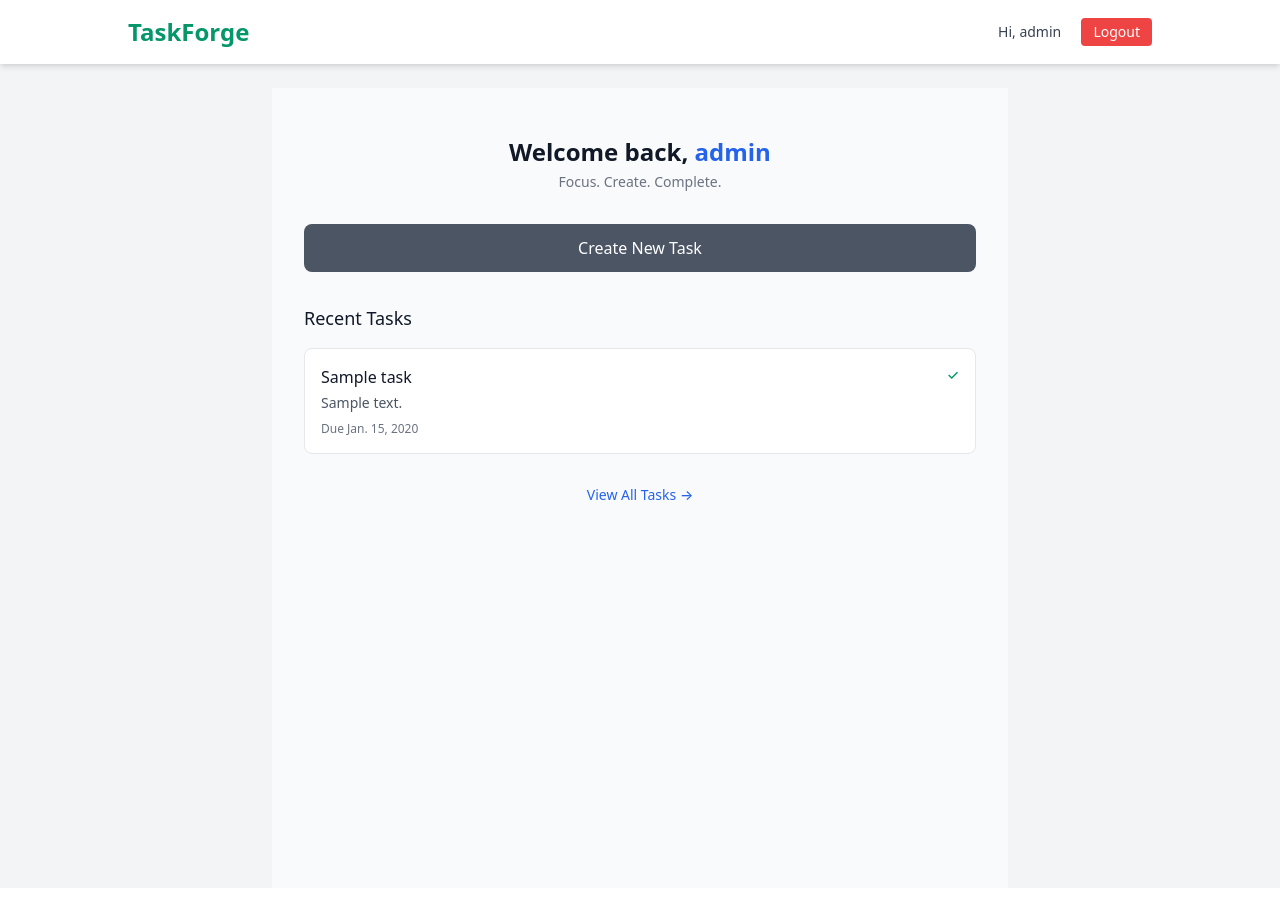
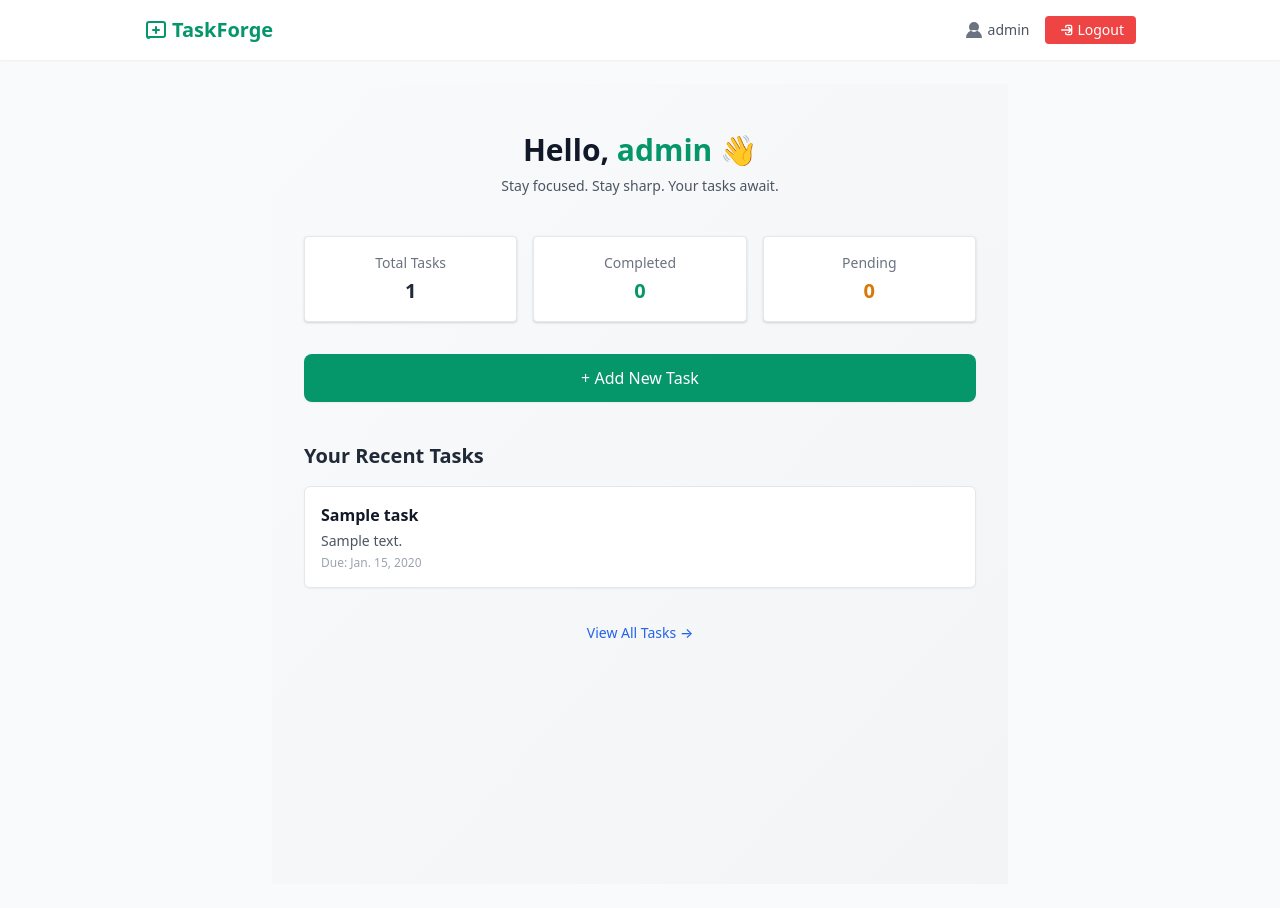
Before and after one commit to gomugomucode/Taskmanager, a Django app: page / in a window 1280 px wide. Before the commit the page ends 500 px from the top, so only its background shows below. Run offline with Django 5.2, Linux system fonts and the light colour scheme; a user stored in the database is signed in; tables that the repository leaves empty hold one stand-in row (values such as "Sample post"); some libraries are stand-ins or nearby versions.

Commit message:
adding minimal styling to webpage sections

```diff
--- a/taskmanager/tasks/models.py
+++ b/taskmanager/tasks/models.py
@@ -4,11 +4,17 @@
 # Create your models here.
 # creating the task model here
 
+
 class Task(models.Model):
+    STATUS_CHOICES = [
+    ('pending', 'Pending'),
+    ('in_progress', 'In Progress'),
+    ('completed', 'Completed'),
+]
     user = models.ForeignKey(User, on_delete=models.CASCADE)
     title = models.CharField(max_length=255)
     description = models.TextField(blank=True)
-    completed = models.BooleanField(default=False)
+    status = models.CharField(max_length=20, choices=STATUS_CHOICES, default='pending')
     due_date = models.DateField(null=True, blank=True)
     created_at = models.DateTimeField(auto_now_add=True)
 
--- a/taskmanager/templates/tasks/base.html
+++ b/taskmanager/templates/tasks/base.html
@@ -6,35 +6,63 @@
   <meta name="viewport" content="width=device-width, initial-scale=1.0">
   <link href="https://cdn.jsdelivr.net/npm/tailwindcss@2.2.19/dist/tailwind.min.css" rel="stylesheet">
 </head>
-<body class="bg-gray-100 text-gray-800 font-sans">
+
+<body class="bg-gray-50 text-gray-800 font-sans">
 
   <!-- Header -->
-    <header class="bg-white shadow-md py-4 px-6 mb-6">
-        <nav class="flex justify-between items-center max-w-5xl mx-auto">
-            <a href="{% url 'home' %}" class="text-2xl font-bold text-green-600 hover:text-green-700">
+  <header class="bg-white shadow-sm">
+  <div class="max-w-5xl mx-auto flex justify-between items-center px-4 py-4">
+
+    <!-- Brand -->
+    <a href="{% url 'home' %}" class="text-xl font-bold text-green-600 hover:text-green-700 flex items-center gap-1">
+      <svg xmlns="http://www.w3.org/2000/svg" class="h-6 w-6 text-green-600" fill="none" viewBox="0 0 24 24" stroke="currentColor">
+        <path stroke-linecap="round" stroke-linejoin="round" stroke-width="2" d="M9 12h6m-3 -3v6m-7 4h14a2 2 0 002 -2V6a2 2 0 00-2 -2H5a2 2 0 00-2 2v12a2 2 0 002 2z" />
+      </svg>
       TaskForge
     </a>
 
-            <div class="space-x-4">
+    <!-- Navigation -->
+    <div class="flex items-center space-x-4 text-sm">
+
       {% if user.is_authenticated %}
-                    <span class="text-sm text-gray-700">Hi, {{ user.username }}</span>
+        <span class="text-gray-600 flex items-center gap-1">
+          <svg xmlns="http://www.w3.org/2000/svg" class="h-5 w-5 text-gray-500" viewBox="0 0 20 20" fill="currentColor">
+            <path d="M10 12a5 5 0 100-10 5 5 0 000 10zM2 18a8 8 0 0116 0H2z" />
+          </svg>
+          {{ user.username }}
+        </span>
 
+        <!-- Logout Button -->
         <form method="POST" action="{% url 'logout' %}" class="inline">
           {% csrf_token %}
-                        <button type="submit" class="text-sm text-white bg-red-500 px-3 py-1 rounded hover:bg-red-600">
+          <button type="submit" class="flex items-center gap-1 text-white bg-red-500 px-3 py-1 rounded hover:bg-red-600 transition">
+            <svg xmlns="http://www.w3.org/2000/svg" class="h-4 w-4" fill="none" viewBox="0 0 24 24" stroke="currentColor">
+              <path stroke-linecap="round" stroke-linejoin="round" stroke-width="2" d="M17 16l4-4m0 0l-4-4m4 4H7m6 4v1a2 2 0 002 2h5a2 2 0 002-2V7a2 2 0 00-2-2h-5a2 2 0 00-2 2v1" />
+            </svg>
             Logout
           </button>
         </form>
       {% else %}
-                    <a href="{% url 'login' %}" class="text-sm text-blue-600 hover:underline">Login</a>
-                    <a href="{% url 'signup' %}" class="text-sm text-blue-600 hover:underline">Signup</a>
+        <a href="{% url 'login' %}" class="flex items-center gap-1 text-blue-600 hover:underline">
+          <svg xmlns="http://www.w3.org/2000/svg" class="h-4 w-4" viewBox="0 0 20 20" fill="currentColor">
+            <path d="M10 2a8 8 0 100 16 8 8 0 000-16zm2 9H6a1 1 0 010-2h6a1 1 0 010 2z" />
+          </svg>
+          Login
+        </a>
+        <a href="{% url 'signup' %}" class="flex items-center gap-1 text-blue-600 hover:underline">
+          <svg xmlns="http://www.w3.org/2000/svg" class="h-4 w-4" viewBox="0 0 20 20" fill="currentColor">
+            <path d="M8 9a3 3 0 016 0v1a3 3 0 01-6 0V9zM4 15a4 4 0 018 0H4z" />
+          </svg>
+          Signup
+        </a>
       {% endif %}
     </div>
-        </nav>
+  </div>
 </header>
 
-    <!-- Main content -->
-    <main class="max-w-3xl mx-auto px-4">
+
+  <!-- Main Content -->
+  <main class="max-w-3xl mx-auto px-4 py-6">
     {% block content %}
     {% endblock %}
   </main>
--- a/taskmanager/templates/tasks/home.html
+++ b/taskmanager/templates/tasks/home.html
@@ -1,44 +1,60 @@
 {% extends 'tasks/base.html' %}
 
 {% block content %}
-<div class="min-h-screen bg-gray-50 py-12 px-4">
+<div class="min-h-screen bg-gradient-to-br from-gray-50 to-gray-100 py-12 px-4">
   <div class="max-w-2xl mx-auto">
 
     <!-- Header Section -->
-    <div class="text-center mb-8">
-      <h1 class="text-2xl font-semibold text-gray-900 mb-1">
-        Welcome back, <span class="text-blue-600">{{ user.username }}</span>
+    <div class="text-center mb-10">
+      <h1 class="text-3xl font-bold text-gray-900 mb-2">
+        Hello, <span class="text-green-600">{{ user.username }}</span> 👋
       </h1>
-      <p class="text-gray-500 text-sm">Focus. Create. Complete.</p>
+      <p class="text-gray-600 text-sm">Stay focused. Stay sharp. Your tasks await.</p>
     </div>
 
+    <div class="grid grid-cols-1 sm:grid-cols-3 gap-4 text-center mb-8">
+  <div class="bg-white p-4 rounded shadow border">
+    <h4 class="text-sm text-gray-500 mb-1">Total Tasks</h4>
+    <p class="text-xl font-semibold text-gray-800">{{ tasks.count }}</p>
+  </div>
+  <div class="bg-white p-4 rounded shadow border">
+    <h4 class="text-sm text-gray-500 mb-1">Completed</h4>
+    <p class="text-xl font-semibold text-green-600">{{ tasks|dictsortreversed:"completed"|dictsort:"completed"|length }}</p>
+  </div>
+  <div class="bg-white p-4 rounded shadow border">
+    <h4 class="text-sm text-gray-500 mb-1">Pending</h4>
+    <p class="text-xl font-semibold text-yellow-600">{{ tasks|dictsort:"completed"|length }}</p>
+  </div>
+</div>
+
+
     <!-- Create Task Button -->
-    <div class="mb-8">
+    <div class="mb-10">
       <a href="{% url 'task_create' %}"
-         class="w-full block bg-gray-600 text-white text-center py-3 rounded-lg hover:bg-blue-700 transition-colors font-medium">
-        Create New Task
+         class="w-full block bg-green-600 text-white text-center py-3 rounded-lg hover:bg-green-700 transition-all shadow-sm font-medium">
+        + Add New Task
       </a>
     </div>
 
     <!-- Tasks Section -->
     {% if tasks %}
-      <div class="space-y-3">
-        <h2 class="text-lg font-medium text-gray-900 mb-4">Recent Tasks</h2>
+    <div class="space-y-4">
+      <h2 class="text-xl font-semibold text-gray-800 mb-2">Your Recent Tasks</h2>
 
       {% for task in tasks %}
-        <div class="bg-white border border-gray-200 rounded-lg p-4 hover:border-gray-300 transition-colors">
-          <div class="flex items-start justify-between">
-            <div class="flex-1">
-              <h3 class="font-medium text-gray-900 mb-1">{{ task.title }}</h3>
+      <div class="bg-white border border-gray-200 rounded-md p-4 shadow-sm hover:shadow-md transition duration-200">
+        <div class="flex justify-between items-start">
+          <div>
+            <h3 class="text-md font-semibold text-gray-900">{{ task.title }}</h3>
             {% if task.description %}
-                <p class="text-sm text-gray-600 mb-2">{{ task.description|truncatechars:80 }}</p>
+              <p class="text-sm text-gray-600 mt-1">{{ task.description|truncatechars:80 }}</p>
             {% endif %}
             {% if task.due_date %}
-                <p class="text-xs text-gray-500">Due {{ task.due_date }}</p>
+              <p class="text-xs text-gray-400 mt-1">Due: {{ task.due_date }}</p>
             {% endif %}
           </div>
           {% if task.completed %}
-              <span class="text-green-600 text-sm font-medium ml-4">✓</span>
+            <span class="ml-3 text-green-500 font-bold text-lg">✓</span>
           {% endif %}
         </div>
       </div>
@@ -46,15 +62,17 @@
 
       <div class="pt-4 text-center">
         <a href="{% url 'task_list' %}"
-             class="text-blue-600 text-sm hover:text-blue-700 font-medium">
+           class="text-blue-600 hover:underline text-sm font-medium">
           View All Tasks →
         </a>
       </div>
     </div>
+
     {% else %}
-      <div class="text-center py-12">
-        <p class="text-gray-500 mb-4">No tasks yet</p>
-        <p class="text-sm text-gray-400">Create your first task to get started</p>
+    <!-- Empty State -->
+    <div class="bg-white border border-dashed border-gray-300 rounded-lg p-8 text-center shadow-sm">
+      <p class="text-gray-500 text-lg mb-2">You have no tasks yet.</p>
+      <p class="text-sm text-gray-400">Start by creating your first task above.</p>
     </div>
     {% endif %}
 
```
Also changed, not shown: taskmanager/templates/tasks/task_form.html (+23 -6 lines), taskmanager/templates/tasks/task_list.html (+48 -13 lines), taskmanager/db.sqlite3. Lines whose indentation alone changed are shown as unchanged.
